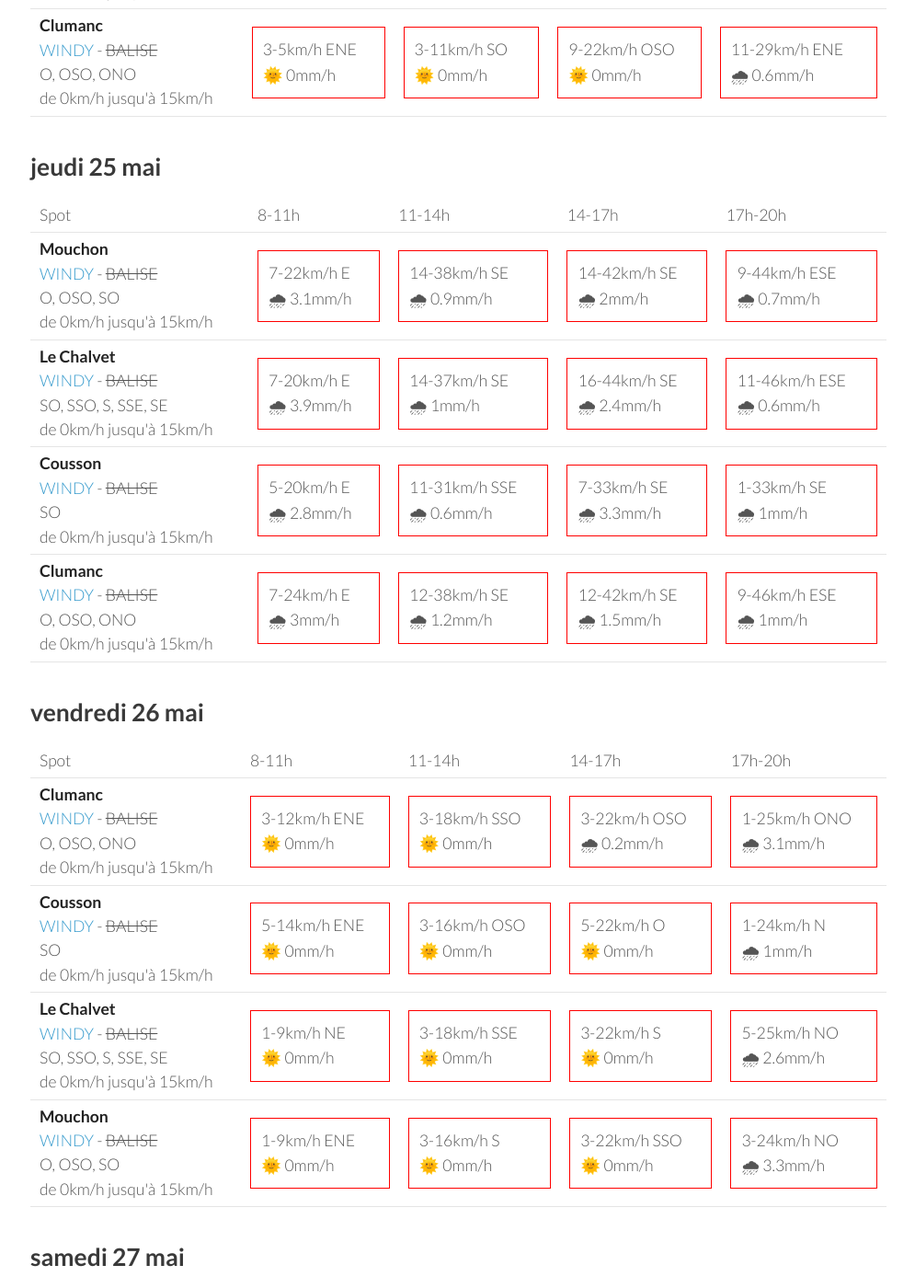
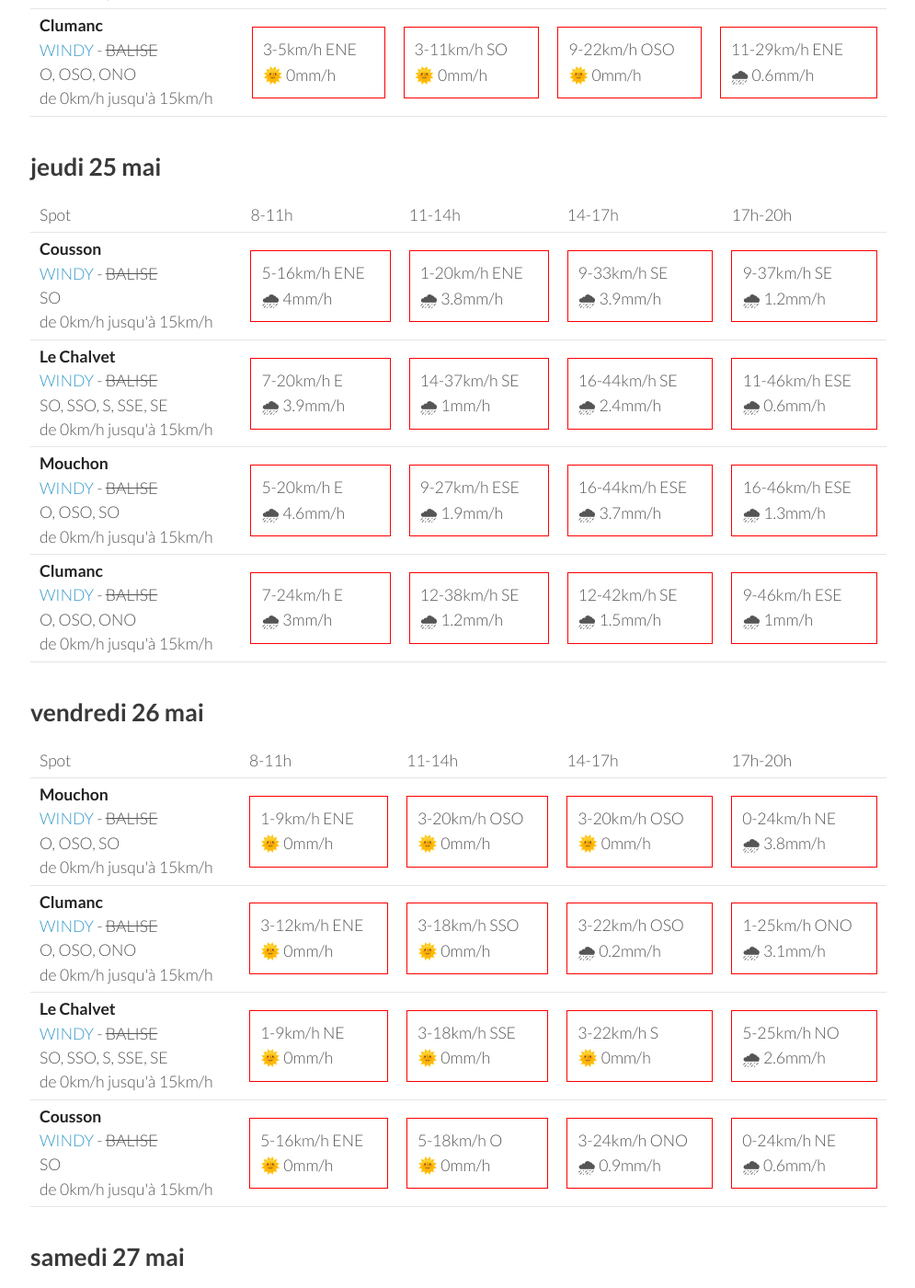
Before and after one commit to parapente-dans-le-nord/parapente-dans-le-nord.github.io, a Jekyll site: the page built from saint_andre.markdown, in a window 1280 px wide and 1400 px high, scrolled down 1299 px. Shown: the whole window at 92% size, without its empty margins (25-1020 px from the left). Built offline with Jekyll 4.4.1, drawn with Linux system fonts in a browser that asks for light colours; some of the changed text lies outside the part shown.

Commit message:
update index.markdown

```diff
--- a/saint_andre.markdown
+++ b/saint_andre.markdown
@@ -134,12 +134,12 @@ page mise à jour le mardi 23 mai 10:36
       <td>17h-20h</td>
     </tr>
 <tr>
-        <td><strong>Mouchon</strong><br><a href="https://windy.com/43.992/6.424?43.878,6.425,10,m:eSuaglR">WINDY</a> - <span class="no-balise"> BALISE </span><br> <span class="vent-favorable">O, OSO, SO</span><br><span class="force-vent">de 0km/h jusqu'à 15km/h</span> </td>
+        <td><strong>Cousson</strong><br><a href="https://windy.com/44.054/6.240?43.940,6.241,10,m:eSAaglz">WINDY</a> - <span class="no-balise"> BALISE </span><br> <span class="vent-favorable">SO</span><br><span class="force-vent">de 0km/h jusqu'à 15km/h</span> </td>
 
-            <td><div class="not-flyable"><p>7-22km/h E</p><p>🌧 3.1mm/h</p></div></td>
-            <td><div class="not-flyable"><p>14-38km/h SE</p><p>🌧 0.9mm/h</p></div></td>
-            <td><div class="not-flyable"><p>14-42km/h SE</p><p>🌧 2mm/h</p></div></td>
-            <td><div class="not-flyable"><p>9-44km/h ESE</p><p>🌧 0.7mm/h</p></div></td>
+            <td><div class="not-flyable"><p>5-16km/h ENE</p><p>🌧 4mm/h</p></div></td>
+            <td><div class="not-flyable"><p>1-20km/h ENE</p><p>🌧 3.8mm/h</p></div></td>
+            <td><div class="not-flyable"><p>9-33km/h SE</p><p>🌧 3.9mm/h</p></div></td>
+            <td><div class="not-flyable"><p>9-37km/h SE</p><p>🌧 1.2mm/h</p></div></td>
 
 
     </tr>
@@ -154,12 +154,12 @@ page mise à jour le mardi 23 mai 10:36
 
     </tr>
 <tr>
-        <td><strong>Cousson</strong><br><a href="https://windy.com/44.054/6.240?43.940,6.241,10,m:eSAaglz">WINDY</a> - <span class="no-balise"> BALISE </span><br> <span class="vent-favorable">SO</span><br><span class="force-vent">de 0km/h jusqu'à 15km/h</span> </td>
+        <td><strong>Mouchon</strong><br><a href="https://windy.com/43.992/6.424?43.878,6.425,10,m:eSuaglR">WINDY</a> - <span class="no-balise"> BALISE </span><br> <span class="vent-favorable">O, OSO, SO</span><br><span class="force-vent">de 0km/h jusqu'à 15km/h</span> </td>
 
-            <td><div class="not-flyable"><p>5-20km/h E</p><p>🌧 2.8mm/h</p></div></td>
-            <td><div class="not-flyable"><p>11-31km/h SSE</p><p>🌧 0.6mm/h</p></div></td>
-            <td><div class="not-flyable"><p>7-33km/h SE</p><p>🌧 3.3mm/h</p></div></td>
-            <td><div class="not-flyable"><p>1-33km/h SE</p><p>🌧 1mm/h</p></div></td>
+            <td><div class="not-flyable"><p>5-20km/h E</p><p>🌧 4.6mm/h</p></div></td>
+            <td><div class="not-flyable"><p>9-27km/h ESE</p><p>🌧 1.9mm/h</p></div></td>
+            <td><div class="not-flyable"><p>16-44km/h ESE</p><p>🌧 3.7mm/h</p></div></td>
+            <td><div class="not-flyable"><p>16-46km/h ESE</p><p>🌧 1.3mm/h</p></div></td>
 
 
     </tr>
@@ -190,22 +190,22 @@ page mise à jour le mardi 23 mai 10:36
       <td>17h-20h</td>
     </tr>
 <tr>
+        <td><strong>Mouchon</strong><br><a href="https://windy.com/43.992/6.424?43.878,6.425,10,m:eSuaglR">WINDY</a> - <span class="no-balise"> BALISE </span><br> <span class="vent-favorable">O, OSO, SO</span><br><span class="force-vent">de 0km/h jusqu'à 15km/h</span> </td>
+
+            <td><div class="not-flyable"><p>1-9km/h ENE</p><p>🌞 0mm/h</p></div></td>
+            <td><div class="not-flyable"><p>3-20km/h OSO</p><p>🌞 0mm/h</p></div></td>
+            <td><div class="not-flyable"><p>3-20km/h OSO</p><p>🌞 0mm/h</p></div></td>
+            <td><div class="not-flyable"><p>0-24km/h NE</p><p>🌧 3.8mm/h</p></div></td>
+
+
+    </tr>
+<tr>
         <td><strong>Clumanc</strong><br><a href="https://windy.com/44.027/6.402?43.914,6.403,10,m:eSxaglP">WINDY</a> - <span class="no-balise"> BALISE </span><br> <span class="vent-favorable">O, OSO, ONO</span><br><span class="force-vent">de 0km/h jusqu'à 15km/h</span> </td>
 
             <td><div class="not-flyable"><p>3-12km/h ENE</p><p>🌞 0mm/h</p></div></td>
             <td><div class="not-flyable"><p>3-18km/h SSO</p><p>🌞 0mm/h</p></div></td>
             <td><div class="not-flyable"><p>3-22km/h OSO</p><p>🌧 0.2mm/h</p></div></td>
             <td><div class="not-flyable"><p>1-25km/h ONO</p><p>🌧 3.1mm/h</p></div></td>
-
-
-    </tr>
-<tr>
-        <td><strong>Cousson</strong><br><a href="https://windy.com/44.054/6.240?43.940,6.241,10,m:eSAaglz">WINDY</a> - <span class="no-balise"> BALISE </span><br> <span class="vent-favorable">SO</span><br><span class="force-vent">de 0km/h jusqu'à 15km/h</span> </td>
-
-            <td><div class="not-flyable"><p>5-14km/h ENE</p><p>🌞 0mm/h</p></div></td>
-            <td><div class="not-flyable"><p>3-16km/h OSO</p><p>🌞 0mm/h</p></div></td>
-            <td><div class="not-flyable"><p>5-22km/h O</p><p>🌞 0mm/h</p></div></td>
-            <td><div class="not-flyable"><p>1-24km/h N</p><p>🌧 1mm/h</p></div></td>
 
 
     </tr>
@@ -220,12 +220,12 @@ page mise à jour le mardi 23 mai 10:36
 
     </tr>
 <tr>
-        <td><strong>Mouchon</strong><br><a href="https://windy.com/43.992/6.424?43.878,6.425,10,m:eSuaglR">WINDY</a> - <span class="no-balise"> BALISE </span><br> <span class="vent-favorable">O, OSO, SO</span><br><span class="force-vent">de 0km/h jusqu'à 15km/h</span> </td>
+        <td><strong>Cousson</strong><br><a href="https://windy.com/44.054/6.240?43.940,6.241,10,m:eSAaglz">WINDY</a> - <span class="no-balise"> BALISE </span><br> <span class="vent-favorable">SO</span><br><span class="force-vent">de 0km/h jusqu'à 15km/h</span> </td>
 
-            <td><div class="not-flyable"><p>1-9km/h ENE</p><p>🌞 0mm/h</p></div></td>
-            <td><div class="not-flyable"><p>3-16km/h S</p><p>🌞 0mm/h</p></div></td>
-            <td><div class="not-flyable"><p>3-22km/h SSO</p><p>🌞 0mm/h</p></div></td>
-            <td><div class="not-flyable"><p>3-24km/h NO</p><p>🌧 3.3mm/h</p></div></td>
+            <td><div class="not-flyable"><p>5-16km/h ENE</p><p>🌞 0mm/h</p></div></td>
+            <td><div class="not-flyable"><p>5-18km/h O</p><p>🌞 0mm/h</p></div></td>
+            <td><div class="not-flyable"><p>3-24km/h ONO</p><p>🌧 0.9mm/h</p></div></td>
+            <td><div class="not-flyable"><p>0-24km/h NE</p><p>🌧 0.6mm/h</p></div></td>
 
 
     </tr>
@@ -246,16 +246,6 @@ page mise à jour le mardi 23 mai 10:36
       <td>17h-20h</td>
     </tr>
 <tr>
-        <td><strong>Cousson</strong><br><a href="https://windy.com/44.054/6.240?43.940,6.241,10,m:eSAaglz">WINDY</a> - <span class="no-balise"> BALISE </span><br> <span class="vent-favorable">SO</span><br><span class="force-vent">de 0km/h jusqu'à 15km/h</span> </td>
-
-            <td><div class="not-flyable"><p>7-18km/h E</p><p>🌞 0mm/h</p></div></td>
-            <td><div class="not-flyable"><p>3-16km/h SO</p><p>🌞 0mm/h</p></div></td>
-            <td><div class="not-flyable"><p>7-24km/h OSO</p><p>🌧 0.2mm/h</p></div></td>
-            <td><div class="not-flyable"><p>1-24km/h N</p><p>🌧 4.5mm/h</p></div></td>
-
-
-    </tr>
-<tr>
         <td><strong>Clumanc</strong><br><a href="https://windy.com/44.027/6.402?43.914,6.403,10,m:eSxaglP">WINDY</a> - <span class="no-balise"> BALISE </span><br> <span class="vent-favorable">O, OSO, ONO</span><br><span class="force-vent">de 0km/h jusqu'à 15km/h</span> </td>
 
             <td><div class="not-flyable"><p>3-14km/h E</p><p>🌞 0mm/h</p></div></td>
@@ -268,10 +258,20 @@ page mise à jour le mardi 23 mai 10:36
 <tr>
         <td><strong>Mouchon</strong><br><a href="https://windy.com/43.992/6.424?43.878,6.425,10,m:eSuaglR">WINDY</a> - <span class="no-balise"> BALISE </span><br> <span class="vent-favorable">O, OSO, SO</span><br><span class="force-vent">de 0km/h jusqu'à 15km/h</span> </td>
 
-            <td><div class="not-flyable"><p>3-12km/h E</p><p>🌞 0mm/h</p></div></td>
-            <td><div class="not-flyable"><p>5-18km/h SE</p><p>🌞 0mm/h</p></div></td>
-            <td><div class="not-flyable"><p>3-20km/h SO</p><p>🌧 0.3mm/h</p></div></td>
-            <td><div class="not-flyable"><p>7-25km/h ONO</p><p>🌧 2.1mm/h</p></div></td>
+            <td><div class="not-flyable"><p>3-11km/h E</p><p>🌞 0mm/h</p></div></td>
+            <td><div class="not-flyable"><p>3-18km/h SSE</p><p>🌞 0mm/h</p></div></td>
+            <td><div class="not-flyable"><p>5-22km/h OSO</p><p>🌧 0.3mm/h</p></div></td>
+            <td><div class="not-flyable"><p>5-22km/h ONO</p><p>🌧 7mm/h</p></div></td>
+
+
+    </tr>
+<tr>
+        <td><strong>Cousson</strong><br><a href="https://windy.com/44.054/6.240?43.940,6.241,10,m:eSAaglz">WINDY</a> - <span class="no-balise"> BALISE </span><br> <span class="vent-favorable">SO</span><br><span class="force-vent">de 0km/h jusqu'à 15km/h</span> </td>
+
+            <td><div class="not-flyable"><p>5-16km/h ENE</p><p>🌞 0mm/h</p></div></td>
+            <td><div class="not-flyable"><p>3-16km/h OSO</p><p>🌞 0mm/h</p></div></td>
+            <td><div class="not-flyable"><p>7-25km/h OSO</p><p>🌧 0.3mm/h</p></div></td>
+            <td><div class="not-flyable"><p>1-25km/h S</p><p>🌧 4.2mm/h</p></div></td>
 
 
     </tr>
@@ -302,16 +302,6 @@ page mise à jour le mardi 23 mai 10:36
       <td>17h-20h</td>
     </tr>
 <tr>
-        <td><strong>Mouchon</strong><br><a href="https://windy.com/43.992/6.424?43.878,6.425,10,m:eSuaglR">WINDY</a> - <span class="no-balise"> BALISE </span><br> <span class="vent-favorable">O, OSO, SO</span><br><span class="force-vent">de 0km/h jusqu'à 15km/h</span> </td>
-
-            <td><div class="not-flyable"><p>3-11km/h NE</p><p>🌞 0mm/h</p></div></td>
-            <td><div class="not-flyable"><p>1-18km/h OSO</p><p>🌞 0mm/h</p></div></td>
-            <td><div class="not-flyable"><p>3-22km/h S</p><p>🌞 0mm/h</p></div></td>
-            <td><div class="not-flyable"><p>5-35km/h ONO</p><p>🌧 1.1mm/h</p></div></td>
-
-
-    </tr>
-<tr>
         <td><strong>Clumanc</strong><br><a href="https://windy.com/44.027/6.402?43.914,6.403,10,m:eSxaglP">WINDY</a> - <span class="no-balise"> BALISE </span><br> <span class="vent-favorable">O, OSO, ONO</span><br><span class="force-vent">de 0km/h jusqu'à 15km/h</span> </td>
 
             <td><div class="not-flyable"><p>3-12km/h NE</p><p>🌞 0mm/h</p></div></td>
@@ -331,16 +321,6 @@ page mise à jour le mardi 23 mai 10:36
 
 
     </tr>
-<tr>
-        <td><strong>Cousson</strong><br><a href="https://windy.com/44.054/6.240?43.940,6.241,10,m:eSAaglz">WINDY</a> - <span class="no-balise"> BALISE </span><br> <span class="vent-favorable">SO</span><br><span class="force-vent">de 0km/h jusqu'à 15km/h</span> </td>
-
-            <td><div class="not-flyable"><p>3-14km/h ENE</p><p>🌞 0mm/h</p></div></td>
-            <td><div class="not-flyable"><p>5-20km/h ONO</p><p>🌞 0mm/h</p></div></td>
-            <td><div class="not-flyable"><p>5-24km/h O</p><p>🌧 1.6mm/h</p></div></td>
-            <td><div class="not-flyable"><p>3-31km/h ENE</p><p>🌧 5mm/h</p></div></td>
-
-
-    </tr>
 
 </tbody>
 </table>
```
Also changed, not shown: other parts of saint_andre.markdown (+1 -1 lines).
